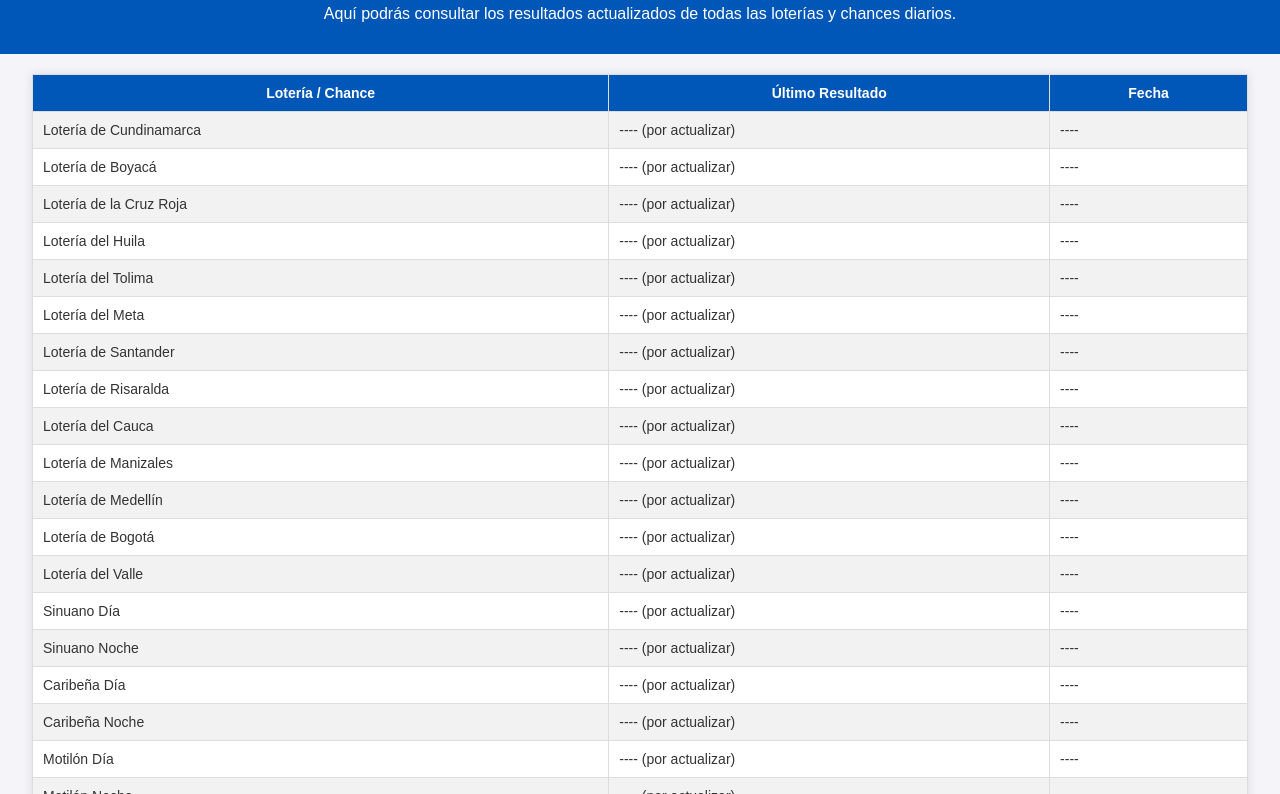
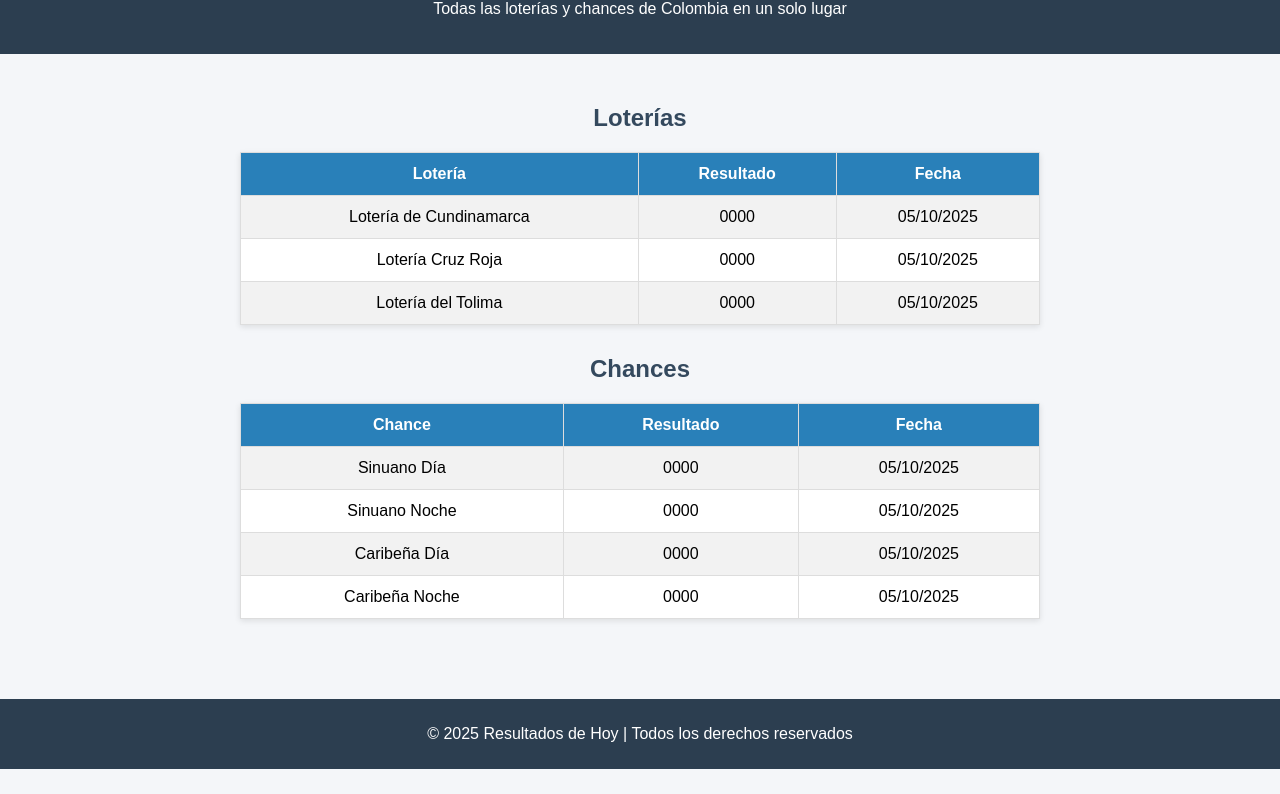
Before and after one commit to victricio/resultados-loterias-y-chance-, a plain HTML site: page index.html in a window 1280 px wide. Shown: the part 81-875 px from the top of the page. After the commit the page ends 850 px from the top, so only its background shows below. Drawn offline with Linux system fonts and the light colour scheme.

Commit message:
Add index.html - primera versión

````diff
--- a/index.html
+++ b/index.html
@@ -1,105 +1,132 @@
-```html
 <!DOCTYPE html>
 <html lang="es">
 <head>
   <meta charset="UTF-8">
-  <title>Resultados Loterías de Colombia</title>
+  <title>Resultados de Hoy</title>
   <style>
     body {
       font-family: Arial, sans-serif;
-      background: #f4f4f9;
-      color: #333;
-      text-align: center;
+      background-color: #f4f6f9;
       margin: 0;
       padding: 0;
+      text-align: center;
     }
+
     header {
-      background: #0057b8;
+      background-color: #2c3e50;
       color: white;
-      padding: 15px 0;
+      padding: 20px 0;
     }
-    h1 {
+
+    header h1 {
       margin: 0;
+      font-size: 2.5em;
     }
+
+    main {
+      padding: 20px;
+    }
+
+    h2 {
+      color: #34495e;
+      margin-top: 30px;
+    }
+
     table {
-      width: 95%;
+      width: 90%;
+      max-width: 800px;
       margin: 20px auto;
       border-collapse: collapse;
       background: white;
-      box-shadow: 0px 0px 10px rgba(0,0,0,0.1);
+      box-shadow: 0 2px 6px rgba(0,0,0,0.1);
     }
+
     th, td {
-      padding: 10px;
+      padding: 12px;
       border: 1px solid #ddd;
-      font-size: 14px;
+      text-align: center;
     }
+
     th {
-      background: #0057b8;
+      background-color: #2980b9;
       color: white;
     }
+
     tr:nth-child(even) {
-      background: #f2f2f2;
+      background-color: #f2f2f2;
     }
+
     footer {
-      margin-top: 30px;
-      padding: 15px;
-      background: #0057b8;
+      background-color: #2c3e50;
       color: white;
-      font-size: 14px;
+      padding: 10px 0;
+      margin-top: 40px;
     }
   </style>
 </head>
 <body>
   <header>
-    <h1>Resultados de Loterías y Chances en Colombia</h1>
-    <p>Aquí podrás consultar los resultados actualizados de todas las loterías y chances diarios.</p>
+    <h1>Resultados de Hoy</h1>
+    <p>Todas las loterías y chances de Colombia en un solo lugar</p>
   </header>
 
-  <table>
-    <tr>
-      <th>Lotería / Chance</th>
-      <th>Último Resultado</th>
-      <th>Fecha</th>
-    </tr>
-    <!-- Loterías principales -->
-    <tr><td>Lotería de Cundinamarca</td><td>---- (por actualizar)</td><td>----</td></tr>
-    <tr><td>Lotería de Boyacá</td><td>---- (por actualizar)</td><td>----</td></tr>
-    <tr><td>Lotería de la Cruz Roja</td><td>---- (por actualizar)</td><td>----</td></tr>
-    <tr><td>Lotería del Huila</td><td>---- (por actualizar)</td><td>----</td></tr>
-    <tr><td>Lotería del Tolima</td><td>---- (por actualizar)</td><td>----</td></tr>
-    <tr><td>Lotería del Meta</td><td>---- (por actualizar)</td><td>----</td></tr>
-    <tr><td>Lotería de Santander</td><td>---- (por actualizar)</td><td>----</td></tr>
-    <tr><td>Lotería de Risaralda</td><td>---- (por actualizar)</td><td>----</td></tr>
-    <tr><td>Lotería del Cauca</td><td>---- (por actualizar)</td><td>----</td></tr>
-    <tr><td>Lotería de Manizales</td><td>---- (por actualizar)</td><td>----</td></tr>
-    <tr><td>Lotería de Medellín</td><td>---- (por actualizar)</td><td>----</td></tr>
-    <tr><td>Lotería de Bogotá</td><td>---- (por actualizar)</td><td>----</td></tr>
-    <tr><td>Lotería del Valle</td><td>---- (por actualizar)</td><td>----</td></tr>
+  <main>
+    <h2>Loterías</h2>
+    <table>
+      <tr>
+        <th>Lotería</th>
+        <th>Resultado</th>
+        <th>Fecha</th>
+      </tr>
+      <tr>
+        <td>Lotería de Cundinamarca</td>
+        <td>0000</td>
+        <td>05/10/2025</td>
+      </tr>
+      <tr>
+        <td>Lotería Cruz Roja</td>
+        <td>0000</td>
+        <td>05/10/2025</td>
+      </tr>
+      <tr>
+        <td>Lotería del Tolima</td>
+        <td>0000</td>
+        <td>05/10/2025</td>
+      </tr>
+    </table>
 
-    <!-- Chances / regionales -->
-    <tr><td>Sinuano Día</td><td>---- (por actualizar)</td><td>----</td></tr>
-    <tr><td>Sinuano Noche</td><td>---- (por actualizar)</td><td>----</td></tr>
-    <tr><td>Caribeña Día</td><td>---- (por actualizar)</td><td>----</td></tr>
-    <tr><td>Caribeña Noche</td><td>---- (por actualizar)</td><td>----</td></tr>
-    <tr><td>Motilón Día</td><td>---- (por actualizar)</td><td>----</td></tr>
-    <tr><td>Motilón Noche</td><td>---- (por actualizar)</td><td>----</td></tr>
-    <tr><td>Paisita Día</td><td>---- (por actualizar)</td><td>----</td></tr>
-    <tr><td>Paisita Noche</td><td>---- (por actualizar)</td><td>----</td></tr>
-    <tr><td>Cafeterito Día</td><td>---- (por actualizar)</td><td>----</td></tr>
-    <tr><td>Cafeterito Noche</td><td>---- (por actualizar)</td><td>----</td></tr>
-    <tr><td>Chontico Día</td><td>---- (por actualizar)</td><td>----</td></tr>
-    <tr><td>Chontico Noche</td><td>---- (por actualizar)</td><td>----</td></tr>
-    <tr><td>Dorado Mañana</td><td>---- (por actualizar)</td><td>----</td></tr>
-    <tr><td>Dorado Tarde</td><td>---- (por actualizar)</td><td>----</td></tr>
-    <tr><td>Fantástica Día</td><td>---- (por actualizar)</td><td>----</td></tr>
-    <tr><td>Fantástica Noche</td><td>---- (por actualizar)</td><td>----</td></tr>
-    <tr><td>Culona Día</td><td>---- (por actualizar)</td><td>----</td></tr>
-    <tr><td>Culona Noche</td><td>---- (por actualizar)</td><td>----</td></tr>
-  </table>
+    <h2>Chances</h2>
+    <table>
+      <tr>
+        <th>Chance</th>
+        <th>Resultado</th>
+        <th>Fecha</th>
+      </tr>
+      <tr>
+        <td>Sinuano Día</td>
+        <td>0000</td>
+        <td>05/10/2025</td>
+      </tr>
+      <tr>
+        <td>Sinuano Noche</td>
+        <td>0000</td>
+        <td>05/10/2025</td>
+      </tr>
+      <tr>
+        <td>Caribeña Día</td>
+        <td>0000</td>
+        <td>05/10/2025</td>
+      </tr>
+      <tr>
+        <td>Caribeña Noche</td>
+        <td>0000</td>
+        <td>05/10/2025</td>
+      </tr>
+    </table>
+  </main>
 
   <footer>
-    <p>© 2025 Resultados Loterías de Colombia</p>
+    <p>&copy; 2025 Resultados de Hoy | Todos los derechos reservados</p>
   </footer>
 </body>
 </html>
-```
````
